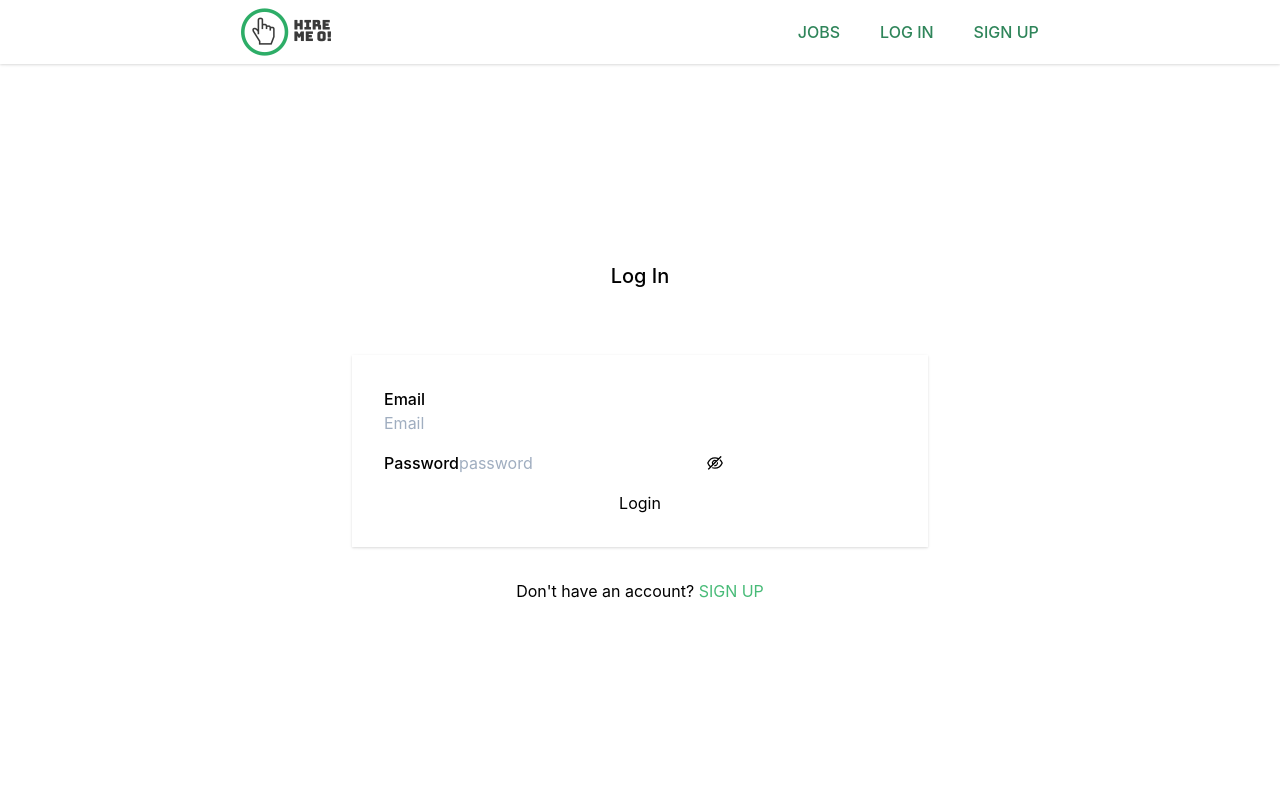
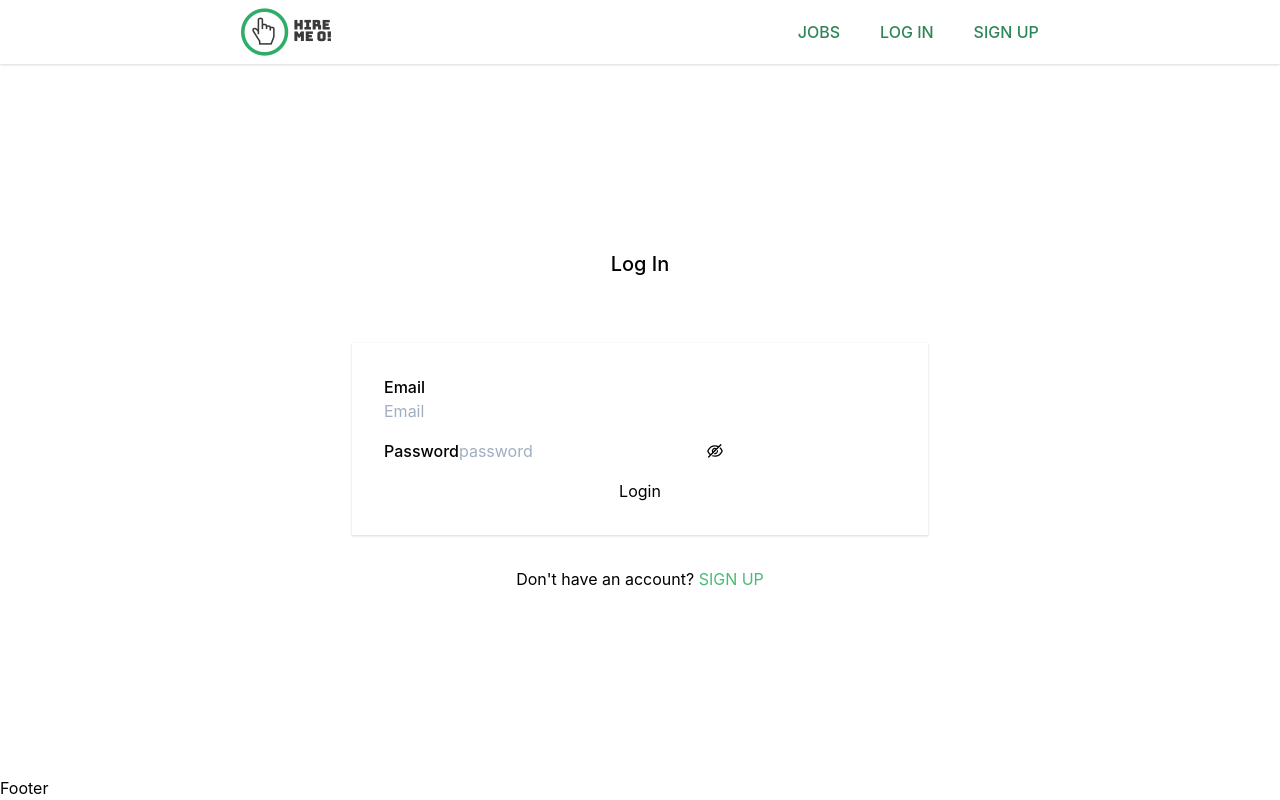
Before and after one commit to pedoch/hire-me-o-frontend, a Next.js app: page /login in a window 1280 px wide. Built offline with nearby package versions, Linux system fonts and the light colour scheme.

Commit message:
Make footer appear at the bottom of page

```diff
--- a/components/common/MainLayout.js
+++ b/components/common/MainLayout.js
@@ -3,9 +3,9 @@ import Navbar from './Navbar';
 
 function MainLayout({ children }) {
   return (
-    <div className="w-screen h-screen overflow-x-hidden text-black">
+    <div className="w-screen h-screen overflow-x-hidden flex flex-col text-black">
       <Navbar />
-      <div className="w-full flex-grow h-full pt-16">{children}</div>
+      <div className="w-full flex-grow pt-16">{children}</div>
       <Footer />
     </div>
   );
```
